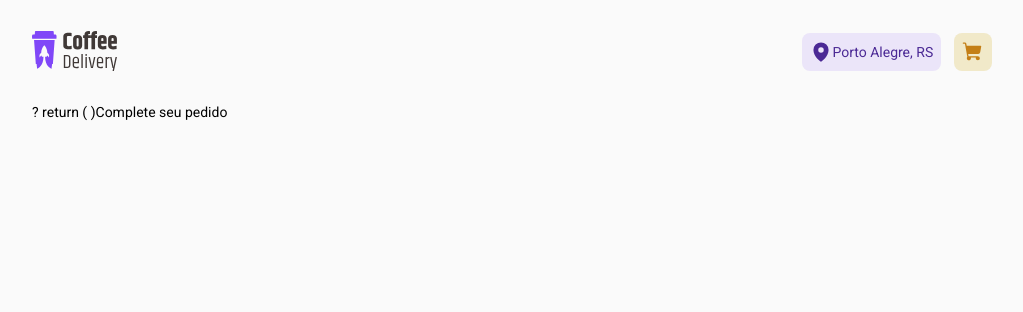
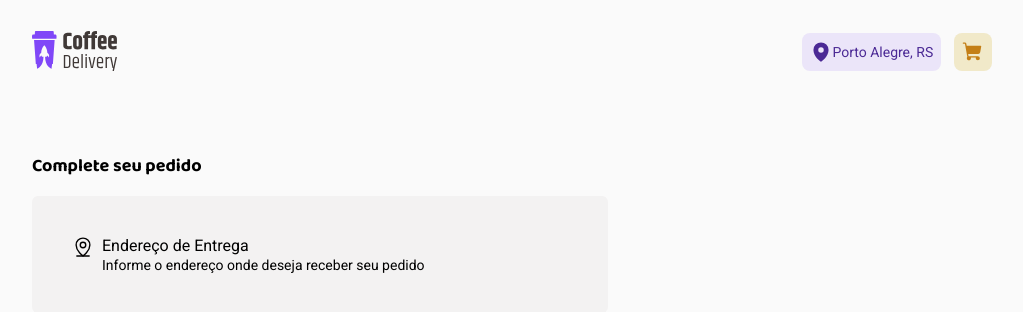
Before and after one commit to tsxfabio/ignite-coffee-delivery, a React (Vite) app: page /carrinho in a window 1280 px wide. Shown: the top 312 px of the page, without its empty margins (128-1151 px from the left). Built offline with nearby package versions, Linux system fonts and the light colour scheme.

Commit message:
pagina carrinho

```diff
--- a/src/components/CoffeeCard/CoffeeCard.index.tsx
+++ b/src/components/CoffeeCard/CoffeeCard.index.tsx
@@ -6,7 +6,7 @@ export function CoffeeCard() {
     <CardContainer>
       <div className="card-elements">
         <img
-          src="https://source.unsplash.com/random/"
+          src="https://images.unsplash.com/photo-1572442388796-11668a67e53d?ixlib=rb-4.0.3&ixid=MnwxMjA3fDB8MHxwaG90by1wYWdlfHx8fGVufDB8fHx8&auto=format&fit=crop&w=935&q=80"
           width="120px"
           height="120px"
         />
--- a/src/components/Titles/Titles.index.tsx
+++ b/src/components/Titles/Titles.index.tsx
@@ -1,7 +1,22 @@
-export function Titles(props: any) {
-  return (
-    <div className="titleContainer">
-      {props.subtitle} ? return ( )<span>{props.title}</span>
-    </div>
-  )
+import { Subtitle, TitlePrincipal } from './Titles.styles'
+
+interface TitleModel {
+  title: string
+  subtitle?: boolean | undefined
 }
+
+export function Titles(props: TitleModel) {
+  if (props.subtitle) {
+    return (
+      <div className="titleContainer">
+        <Subtitle>{props.title}</Subtitle>
+      </div>
+    )
+  } else {
+    return (
+      <div className="titleContainer">
+        <TitlePrincipal>{props.title}</TitlePrincipal>
+      </div>
+    )
+  }
+}
--- a/src/components/Titles/Titles.styles.ts
+++ b/src/components/Titles/Titles.styles.ts
@@ -1,13 +1,17 @@
 import styled from 'styled-components'
 
 export const titleBase = styled.span`
-  font-family: 'Ballo 2';
+  font-family: 'Baloo 2', cursive;
 `
 
 export const TitlePrincipal = styled(titleBase)`
-  font-size: 3rem;
+  font-size: 2rem;
+  font-weight: 800;
+  margin-bottom: 2rem;
 `
 
 export const Subtitle = styled(titleBase)`
+  display: block;
   font-size: 1.125rem;
+  margin-bottom: 1rem;
 `
--- a/src/pages/Carrinho/carrinho.index.tsx
+++ b/src/pages/Carrinho/carrinho.index.tsx
@@ -1,9 +1,20 @@
+import { MapPinLine } from 'phosphor-react'
 import { Titles } from '../../components/Titles/Titles.index'
+import { PageContainer } from './carrinho.styles'
 
 export function Carrinho() {
   return (
-    <div>
-      <Titles title="Complete seu pedido" />
-    </div>
+    <PageContainer>
+      <Titles title="Complete seu pedido" subtitle={true} />
+      <div className="simpleContainer">
+        <div className="titleContainerEndereco">
+          <MapPinLine size={22} />
+          <div>
+            <span>Endereço de Entrega</span>
+            <span>Informe o endereço onde deseja receber seu pedido</span>
+          </div>
+        </div>
+      </div>
+    </PageContainer>
   )
 }
--- a/src/pages/Carrinho/carrinho.styles.ts
+++ b/src/pages/Carrinho/carrinho.styles.ts
@@ -1 +1,34 @@
 import styled from 'styled-components'
+
+export const PageContainer = styled.main`
+  margin-top: 3rem;
+
+  .simpleContainer {
+    display: flex;
+
+    width: 60%;
+    border-radius: 6px;
+    padding: 2.5rem;
+    background-color: ${(props) => props.theme['gray-100']};
+
+    .titleContainerEndereco {
+      display: flex;
+      flex-direction: row;
+      gap: 0.5rem;
+
+      span {
+        display: block;
+        font-family: 'Roboto', sans-serif;
+      }
+
+      span:first-child {
+        font-size: 1rem;
+        line-height: 1.3rem;
+      }
+
+      span:last-child {
+        font-size: 0.875rem;
+      }
+    }
+  }
+`
--- a/src/pages/Home/index.tsx
+++ b/src/pages/Home/index.tsx
@@ -1,13 +1,14 @@
 import { CoffeeCard } from '../../components/CoffeeCard/CoffeeCard.index'
+import { Titles } from '../../components/Titles/Titles.index'
 import { Header } from './components/Header'
-import { MainContainer, SubTitle } from './styles'
+import { MainContainer } from './styles'
 
 export function Home() {
   return (
     <div>
       <Header />
       <MainContainer>
-        <SubTitle>Nossos cafés</SubTitle>
+        <Titles title="Nossos cafés" />
         <div>
           <CoffeeCard />
           <CoffeeCard />
--- a/src/pages/Home/styles.ts
+++ b/src/pages/Home/styles.ts
@@ -8,10 +8,3 @@ export const MainContainer = styled.main`
     flex-wrap: wrap;
   }
 `
-
-export const SubTitle = styled.h2`
-  font-size: 2rem;
-  font-weight: 800;
-  font-family: 'Baloo 2', cursive;
-  margin-bottom: 2rem;
-`
```
